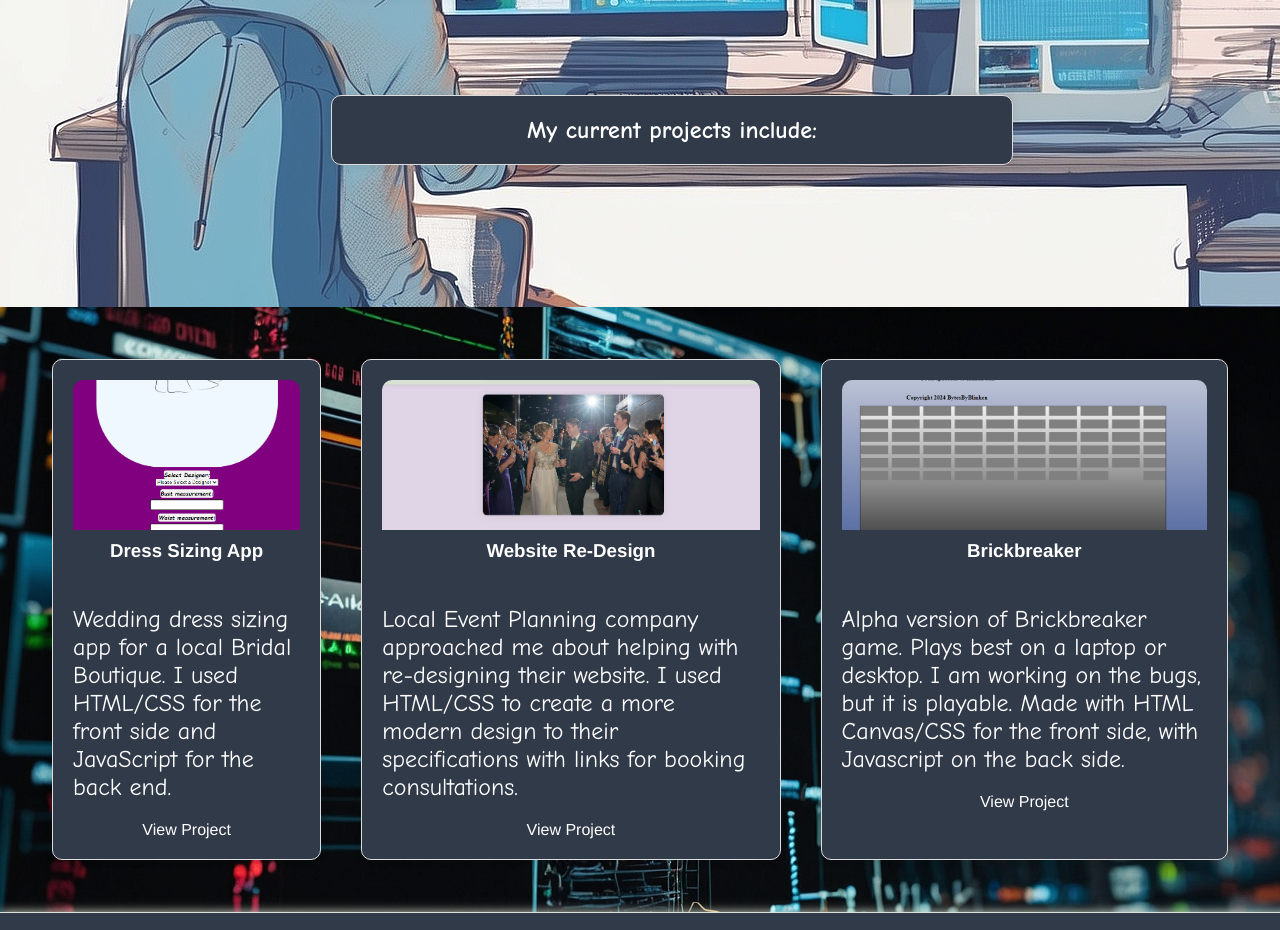
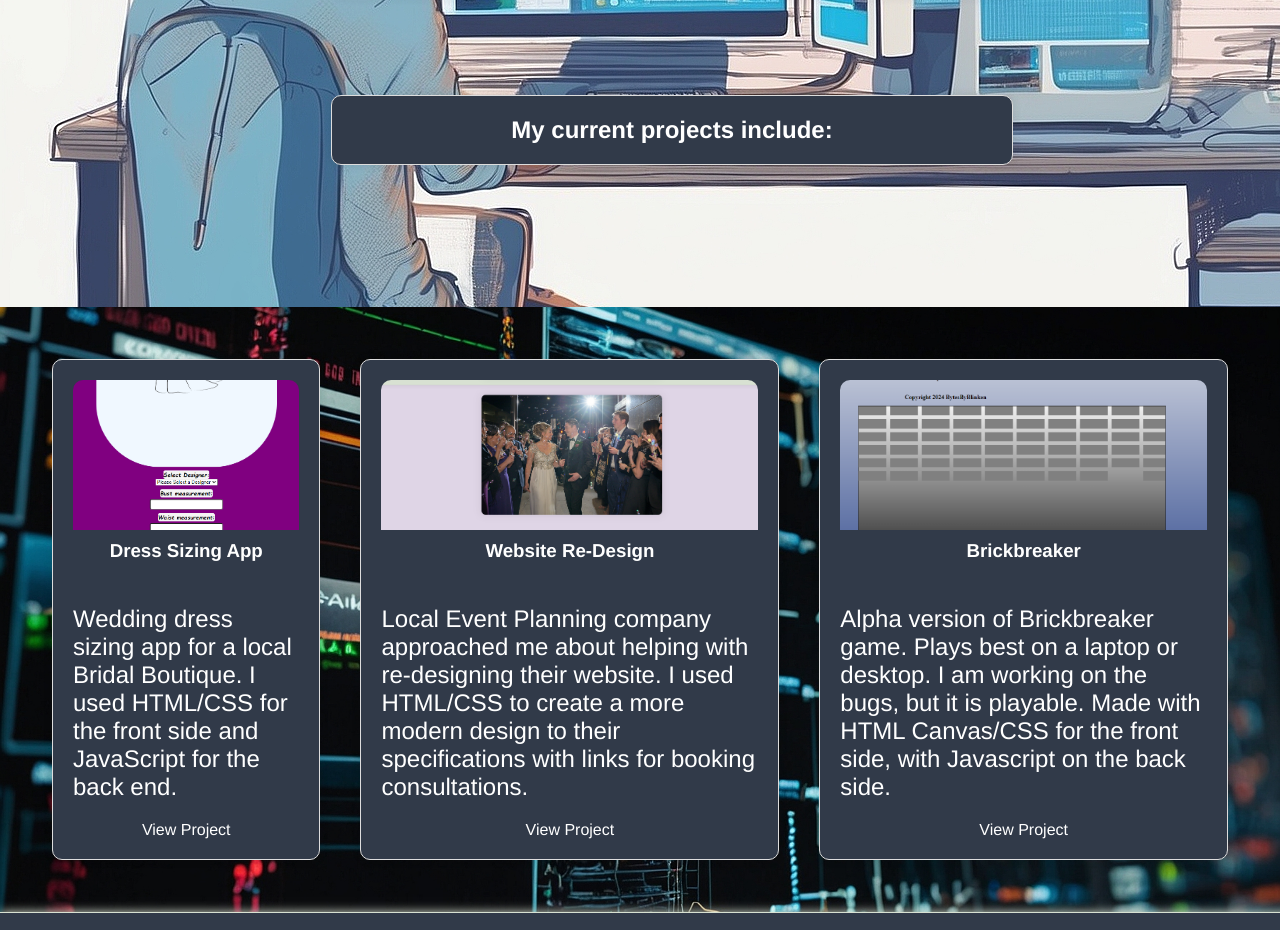
Before and after one commit to ItsHeyBlinken/ItsHeyblinken.github.io, a plain HTML site: page index.html in a window 1280 px wide. Shown: the part 557-1487 px from the top of the page. Drawn offline with Linux system fonts and the light colour scheme.

Commit message:
updated font
updated font

```diff
--- a/styles.css
+++ b/styles.css
@@ -25,7 +25,7 @@ section img {
 
 #projects p {
     font-size: 1.5em;
-    font-family: 'Comic Sans MS', sans-serif;
+    font-family: Helvetica, Arial, sans-serif;
 }
 
 #navbar {
@@ -171,7 +171,7 @@ main {
 
 #welcome-section p {
     font-size: 24px;
-    font-family: 'Comic Sans MS', sans-serif;
+    font-family: Helvetica, Arial, sans-serif;
     text-align: center;
     color: #fff;
     width: 70%;
```
